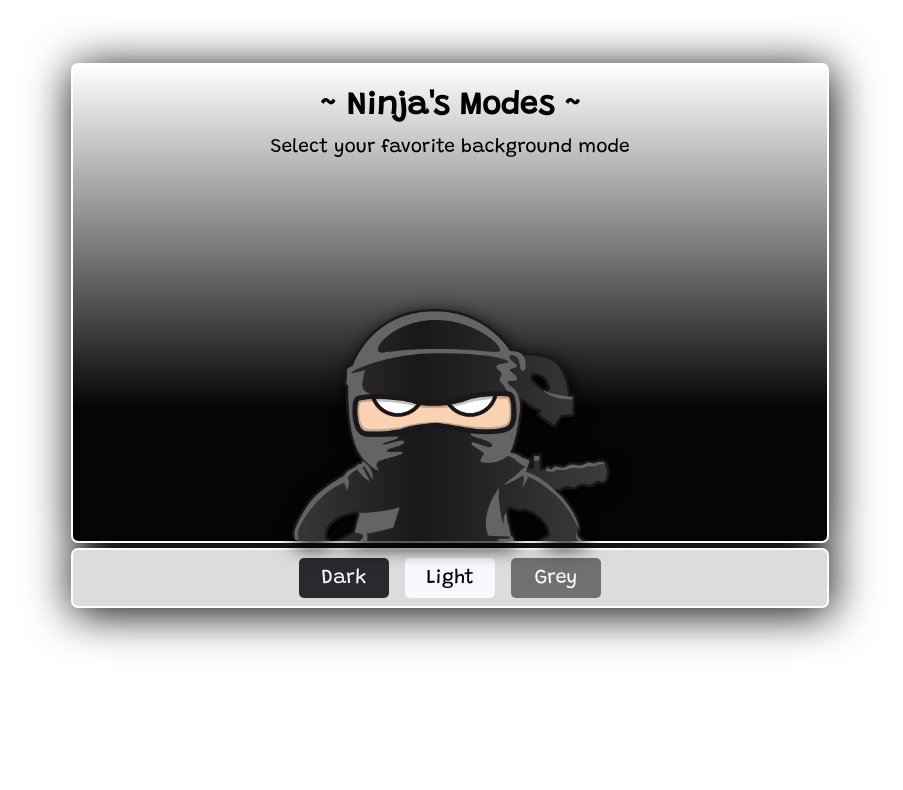
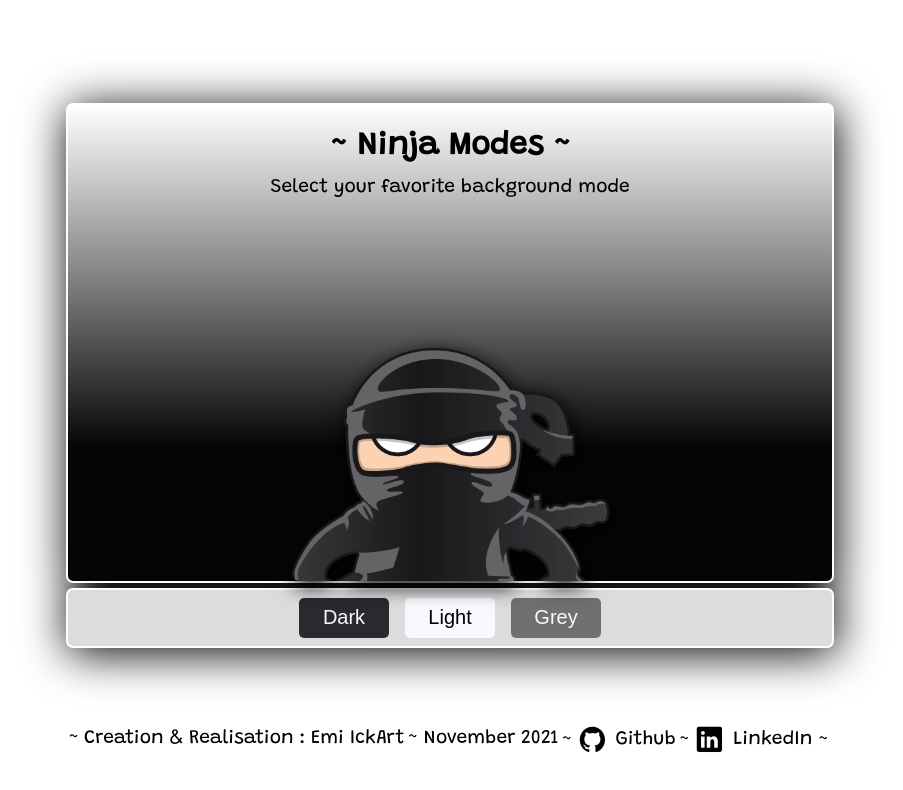
Before and after one commit to E-IckArt/Ninja-Light-Mode, a plain HTML site: page index.html in a window 1280 px wide. Shown: the whole page, without its empty margins (190-1093 px from the left). Drawn offline with nearby package versions, Linux system fonts and the light colour scheme.

Commit message:
Ft - Add footer

```diff
--- a/index.html
+++ b/index.html
@@ -5,13 +5,13 @@
         <meta http-equiv="X-UA-Compatible" content="IE=edge" />
         <meta name="viewport" content="width=device-width, initial-scale=1.0" />
         <link rel="stylesheet" href="lightMode.css" type="text/css" />
-        <title>Projet LightMode</title>
+        <title>Ninja Modes</title>
     </head>
     <body>
         <div class="container">
             <div class="theme" id="theme">
                 <div>
-                    <h1 id="label" class="label">~ Ninja's Modes ~</h1>
+                    <h1 id="label" class="label">~ Ninja Modes ~</h1>
                     <p id="label2" class="label2">
                         Select your favorite background mode
                     </p>
@@ -30,7 +30,45 @@
                 <button class="grey" onclick="selectMode('grey');">Grey</button>
             </nav>
         </div>
-
+        <footer>
+            <ul>
+                <li>
+                    ~ Creation & Realisation : Emi IckArt
+                    <span class="footer__span--display-none">~ </span>
+                </li>
+                <li>
+                    ~ November 2021
+                    <span class="footer__span--display-none">~ </span>
+                </li>
+                <li>
+                    ~
+                    <a href="https://github.com/E-IckArt"
+                        ><ion-icon name="logo-github"></ion-icon> Github</a
+                    >
+                    <span class="footer__span--display-none">~</span>
+                </li>
+                <li>
+                    ~
+                    <a
+                        href="https://www.linkedin.com/in/emilie-ickart"
+                        target="_blank"
+                    >
+                        <ion-icon name="logo-linkedin"></ion-icon> LinkedIn</a
+                    >
+                    ~
+                </li>
+            </ul>
+        </footer>
+        <!-- My script -->
         <script src="lightMode.js"></script>
+        <!-- Scripts Ionicon -->
+        <script
+            type="module"
+            src="https://unpkg.com/ionicons@5.5.2/dist/ionicons/ionicons.esm.js"
+        ></script>
+        <script
+            nomodule
+            src="https://unpkg.com/ionicons@5.5.2/dist/ionicons/ionicons.js"
+        ></script>
     </body>
 </html>
--- a/lightMode.css
+++ b/lightMode.css
@@ -3,10 +3,22 @@
 /* Reset CSS */
 
 *,
+html,
 body,
 ::before,
 ::after {
     box-sizing: border-box;
+    margin: 0;
+    /* padding: 0; */
+}
+
+body {
+    min-height: 100vh;
+    font-family: 'Grandstander', 'Verdana', cursive, Sans-serif;
+    color: #000;
+    display: flex;
+    flex-direction: column;
+    justify-content: center;
 }
 
 /* Containers style */
@@ -27,7 +39,6 @@ body,
     border-radius: 7px;
     margin-bottom: 5px;
     text-align: center;
-    font-family: 'Grandstander', 'Verdana', cursive, Sans-serif;
     border: 2px solid #fff;
 }
 
@@ -84,15 +95,13 @@ img {
 button {
     border: none;
     border-radius: 5px;
-    font-family: 'Grandstander', 'Verdana', cursive, Sans-serif;
     font-size: 20px;
     height: 40px;
     width: 90px;
-    /* margin: 15px 5px 15px 0; */
 }
 
 button:hover {
-    border: solid 2px rgb(211, 181, 15);
+    border: solid 3px rgb(211, 181, 15);
     border-radius: 10px;
     font-size: 22px;
 }
@@ -110,3 +119,53 @@ button:hover {
     background-color: rgb(114, 111, 111);
     color: ghostWhite;
 }
+
+/* Footer style */
+
+footer {
+    align-self: center;
+    font-size: 0.9rem;
+}
+
+footer ul {
+    list-style: none;
+    display: flex;
+    flex-flow: column wrap;
+    justify-content: center;
+    align-items: center;
+    row-gap: 0.5rem;
+    margin-bottom: 0;
+    padding: 0.5rem 0;
+}
+
+@media screen and (min-width: 900px) {
+    footer ul {
+        flex-direction: row;
+        font-size: 1.2rem;
+    }
+
+    .footer__span--display-none {
+        display: none;
+    }
+}
+
+footer ul li {
+    padding-right: 0.2rem;
+}
+
+footer ul li a {
+    text-decoration: none;
+    color: #000;
+}
+
+footer ul li a:hover,
+ion-icon:hover {
+    color: rgb(211, 181, 15);
+    font-weight: bold;
+}
+
+ion-icon {
+    vertical-align: middle;
+    font-size: 1.8rem;
+    margin-right: 0.2rem;
+}
```
